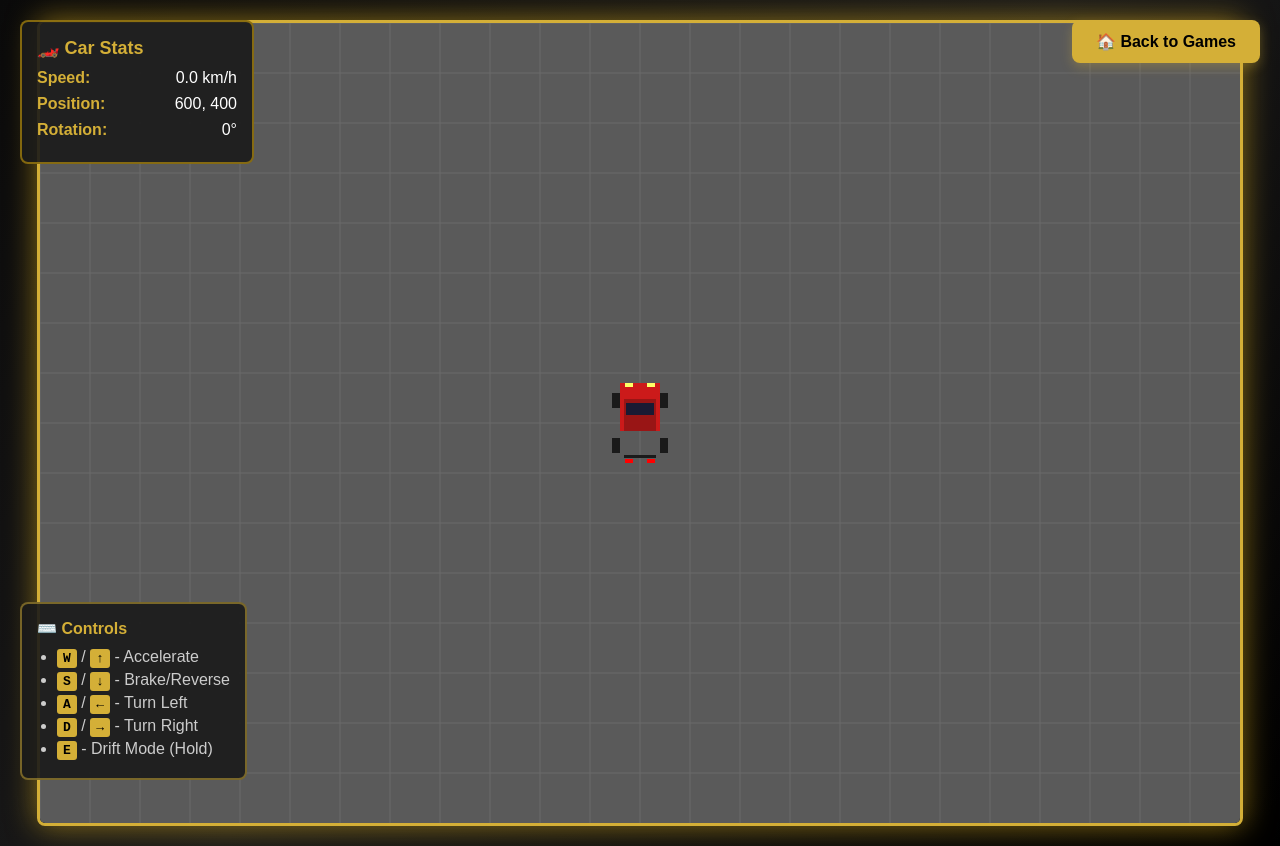
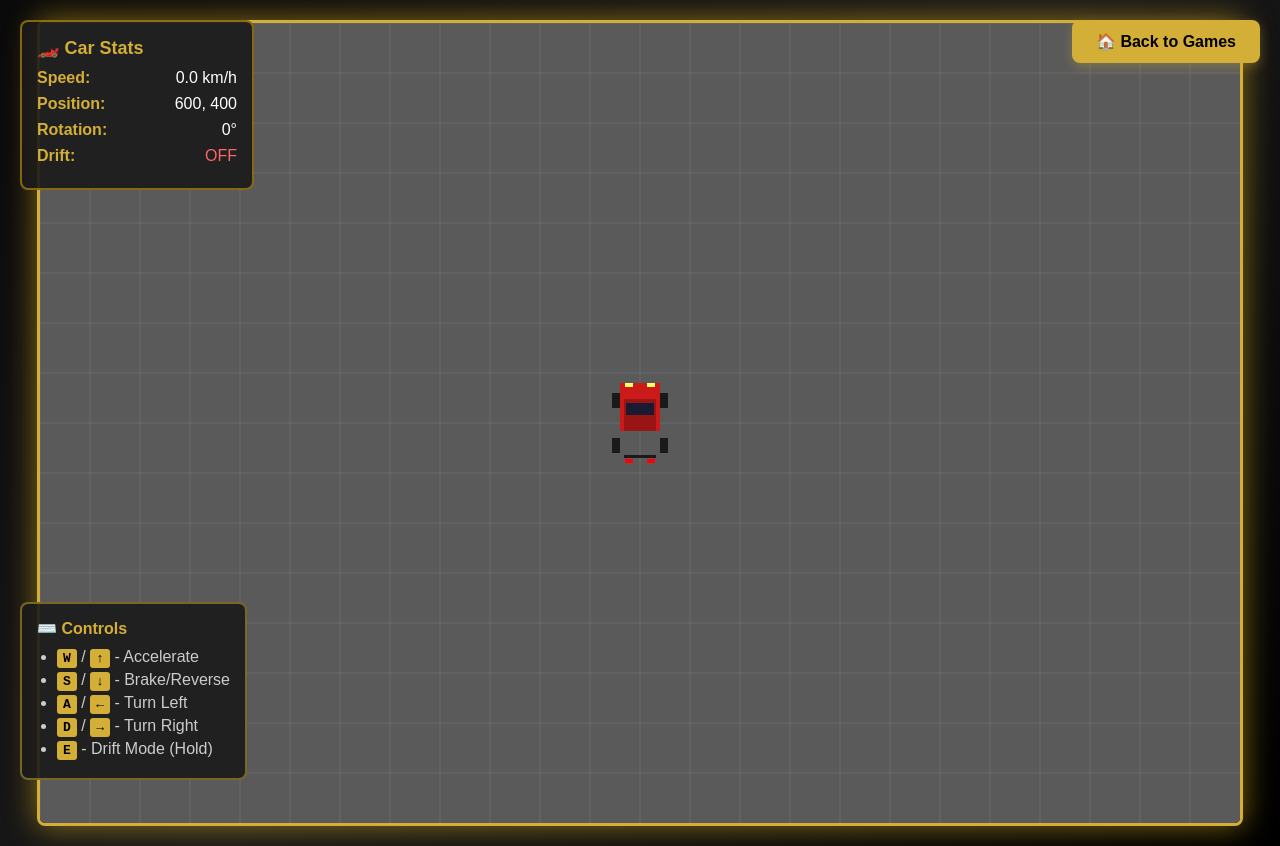
Before and after one commit to KylerQZ/KylerQZ.github.io, a plain HTML site: page games/racing-game/index.html in a window 1280 px wide. Drawn offline with Linux system fonts and the light colour scheme.

Commit message:
Fix speed display to show correct km/h and fix drift threshold with status indicator

```diff
--- a/games/racing-game/index.html
+++ b/games/racing-game/index.html
@@ -154,6 +154,10 @@
             <span class="stat-label">Rotation:</span>
             <span class="stat-value" id="rotation">0°</span>
         </div>
+        <div class="stat">
+            <span class="stat-label">Drift:</span>
+            <span class="stat-value" id="drift" style="color: #ff6666;">OFF</span>
+        </div>
     </div>
 
     <div id="controls">
@@ -189,16 +193,16 @@
         };
 
         const keys = {};
-        // Speed scaling: 1 km/h = 1 internal unit (scaled down from C++ for JS performance)
-        const SPEED_SCALE = 4; // 1 km/h = 1 unit in JS
+        // Speed scaling: 1 km/h = 4 internal units
+        const SPEED_SCALE = 4; // 1 km/h = 4 units in JS
         const MAX_SPEED_KMH = 180; // Maximum speed in km/h
-        const MAX_SPEED = MAX_SPEED_KMH * SPEED_SCALE; // 200 units
+        const MAX_SPEED = MAX_SPEED_KMH * SPEED_SCALE; // 720 units
         const ACCELERATION = 1.0; // Much slower acceleration
         const TURN_SPEED = 0.05;
         const FRICTION = 0.95;
         const WORLD_SIZE = 5000; // Larger map
-        const BOUNCE_THRESHOLD = 80; // Speed threshold for bounce
-        const DRIFT_THRESHOLD = 100; // 100 km/h
+        const BOUNCE_THRESHOLD = 80 * SPEED_SCALE; // Speed threshold for bounce
+        const DRIFT_THRESHOLD = 100 * SPEED_SCALE; // 100 km/h = 400 units
 
         // Particle system for smoke
         const particles = [];
@@ -337,10 +341,21 @@
             cameraY = car.y - canvas.height / 2;
 
             // Update UI
-            const speedKmh = Math.abs(car.speed / SPEED_SCALE); // Convert to km/h
+            const speedKmh = Math.abs(car.speed) / SPEED_SCALE; // Convert to km/h (divide by scale)
             document.getElementById('speed').textContent = speedKmh.toFixed(1) + ' km/h';
             document.getElementById('position').textContent = `${car.x.toFixed(0)}, ${car.y.toFixed(0)}`;
             document.getElementById('rotation').textContent = (car.rotation * 180 / Math.PI).toFixed(0) + '°';
+
+            // Show drift status
+            const isDriftActive = keys['e'] && Math.abs(car.speed) > DRIFT_THRESHOLD;
+            const driftElement = document.getElementById('drift');
+            if (isDriftActive) {
+                driftElement.textContent = 'ON';
+                driftElement.style.color = '#00ff00';
+            } else {
+                driftElement.textContent = 'OFF';
+                driftElement.style.color = '#ff6666';
+            }
         }
 
         function drawCar() {
```
